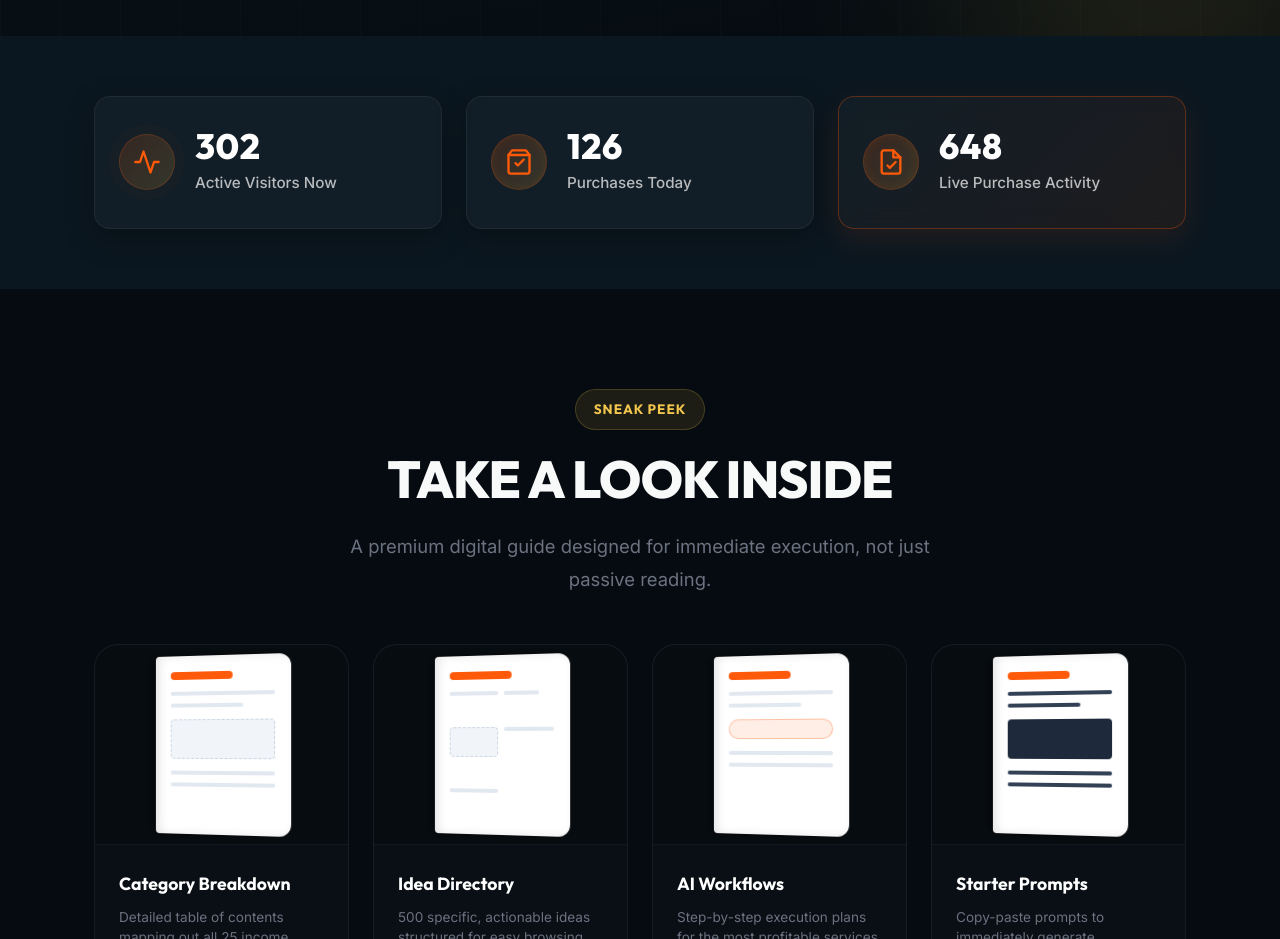
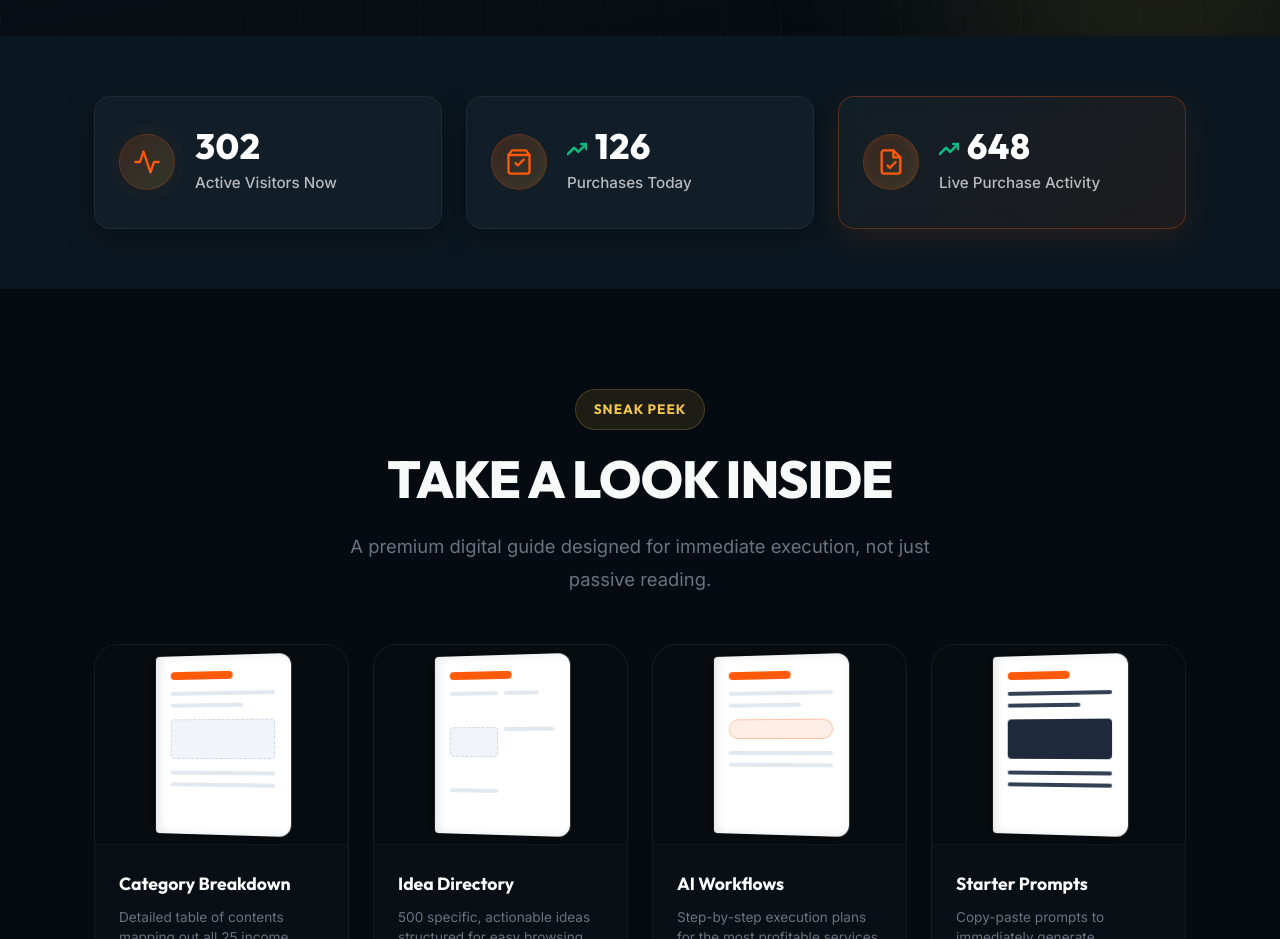
Before and after one commit to milanKUN/e-book, a React (Vite) app: page / in a window 1280 px wide. Shown: the part 1280-2219 px from the top of the page. Built offline with nearby package versions, Linux system fonts and the light colour scheme.

Commit message:
Add upward trend arrow before purchase numbers

```diff
--- a/src/components/LiveStats.css
+++ b/src/components/LiveStats.css
@@ -109,6 +109,19 @@
   animation: iconUpdateGlow 0.5s ease-out forwards;
 }
 
+.trend-arrow {
+  display: inline-flex;
+  align-items: center;
+  justify-content: center;
+  margin-right: 8px;
+  color: #10b981; /* Tailwind emerald-500 */
+}
+
+.trend-arrow svg {
+  width: 20px;
+  height: 20px;
+}
+
 @media (max-width: 992px) {
   .stats-grid {
     grid-template-columns: 1fr;
--- a/src/components/LiveStats.jsx
+++ b/src/components/LiveStats.jsx
@@ -101,6 +101,9 @@ const LiveStats = () => {
             </div>
             <div className="stat-content">
               <h3 className="stat-number">
+                <span className="trend-arrow">
+                  <svg viewBox="0 0 24 24" fill="none" stroke="currentColor" strokeWidth="3" strokeLinecap="round" strokeLinejoin="round"><polyline points="23 6 13.5 15.5 8.5 10.5 1 18"></polyline><polyline points="17 6 23 6 23 12"></polyline></svg>
+                </span>
                 <span className={isAnimating ? 'animate-value' : ''} style={{ display: 'inline-block' }}>
                   {purchases.today}
                 </span>
@@ -119,6 +122,9 @@ const LiveStats = () => {
             </div>
             <div className="stat-content">
               <h3 className="stat-number">
+                <span className="trend-arrow">
+                  <svg viewBox="0 0 24 24" fill="none" stroke="currentColor" strokeWidth="3" strokeLinecap="round" strokeLinejoin="round"><polyline points="23 6 13.5 15.5 8.5 10.5 1 18"></polyline><polyline points="17 6 23 6 23 12"></polyline></svg>
+                </span>
                 <span className={isAnimating ? 'animate-value' : ''} style={{ display: 'inline-block' }}>
                   {purchases.total}
                 </span>
```
